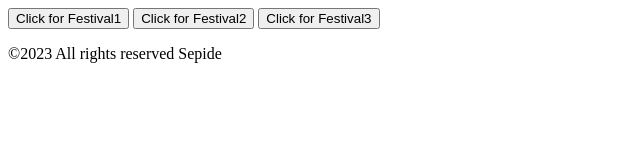
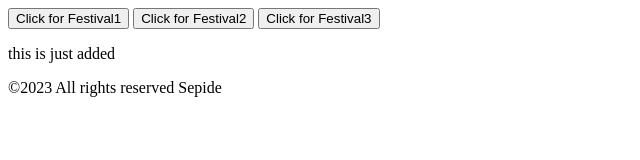
Before and after one commit to sepidebnh/sepidebnh.github.io, a plain HTML site: page index.html in a window 1280 px wide. Shown: the whole page, without its empty margins (0-640 px from the left). Drawn offline with Linux system fonts and the light colour scheme.

Commit message:
Update index.html

```diff
--- a/index.html
+++ b/index.html
@@ -29,6 +29,7 @@
             </section>
             <button type="button" onclick="functionThree()">Click for Festival3</button>
         </main>
+        <p>this is just added</p>
         <footer>
             <p>&copy;2023 All rights reserved Sepide</p>
         </footer>
```
